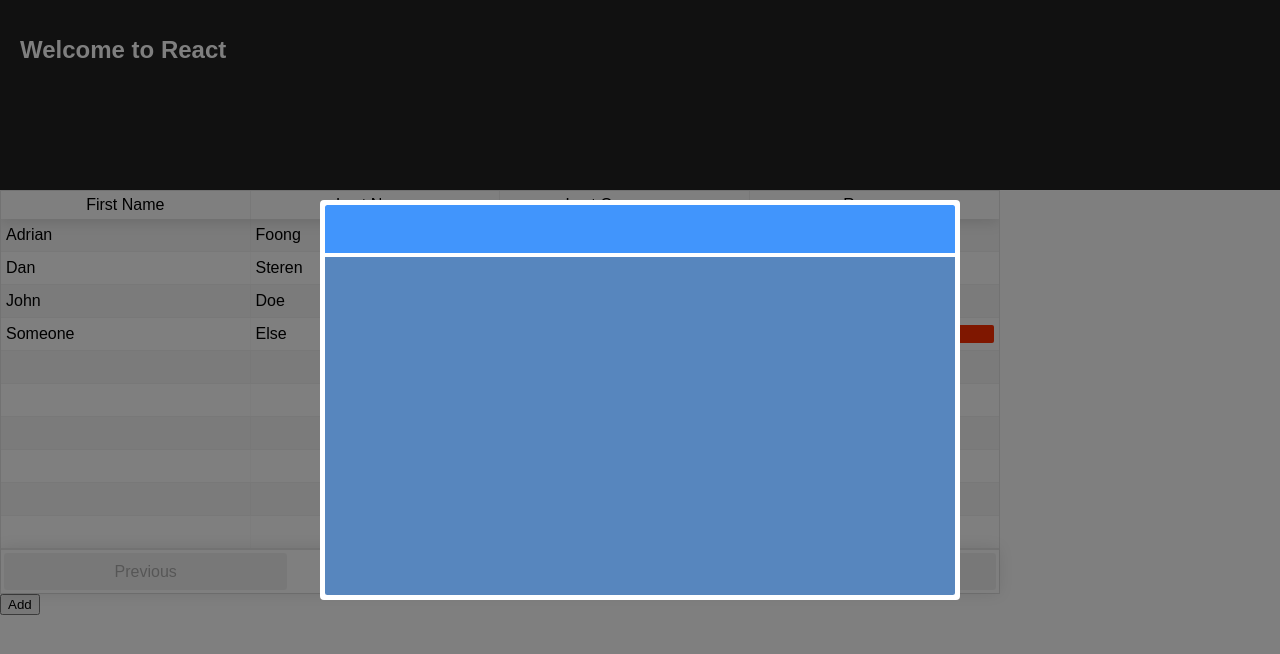
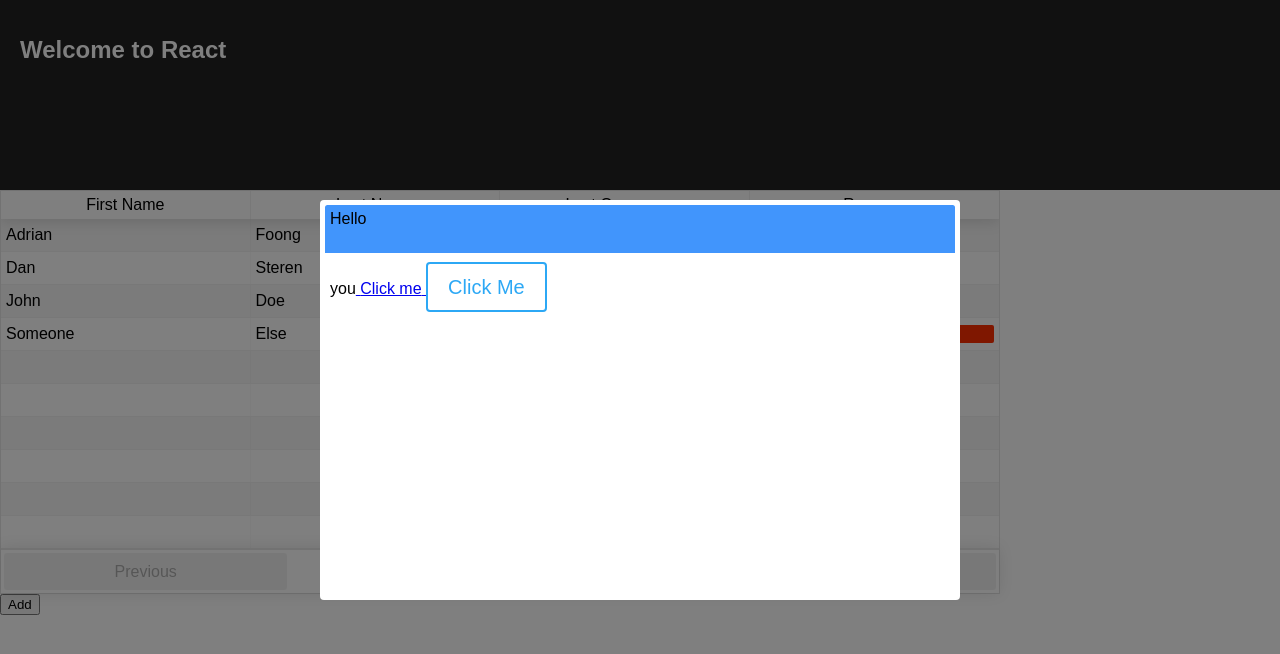
Before and after one commit to adrfoong/felix, a React (Create React App) app: page / in a window 1280 px wide. Both pictures are taken after a click on the button "Add". Shown: the top 654 px of the page. Built offline with nearby package versions, Linux system fonts and the light colour scheme.

Commit message:
add button

```diff
--- a/src/App.css
+++ b/src/App.css
@@ -187,54 +187,3 @@ body * {
   left: 25%; */
   /* background: red */
 }
-
-.modal-container {
-  box-sizing: border-box;
-  width: 50%;
-  height: 50%;
-  background-color: white;
-  position: absolute;
-  top: 25%;
-  left: 25%;
-
-  border-radius: 4px;
-  padding: 5px;
-  /* border-bottom-left-radius: 0; */
-  /* border: 4px solid #4195fc; */
-
-
-}
-
-.modal::before {
-  content: '';
-  width: 100vw;
-  height: 100vh;
-  background-color: rgba(0, 0, 0, .5);
-  position: fixed;
-  top: 0;
-  left: 0;
-}
-
-.modal-header.basic {
-  box-sizing: border-box;
-  background-color: #4195fc;
-  height: 50px;
-  border-radius: 2.5px;
-  border-bottom-left-radius: 0;
-  border-bottom-right-radius: 0;
-
-  padding: 5px;
-  border-bottom: 2.5px solid white;
-}
-
-.modal-body.basic {
-  box-sizing: border-box;
-  background-color: #5786be;
-  height: calc(100% - 50px);
-  border-radius: 2.5px;
-  border-top-left-radius: 0;
-  border-top-right-radius: 0;
-
-  padding: 5px;
-  border-top: 2.5px solid white;
-}
--- a/src/App.js
+++ b/src/App.js
@@ -11,7 +11,7 @@ import './App.css';
 
 import occurrences from './occurrences';
 import OccurrenceTable from './OccurrenceTable';
-import Modal from './Modal';
+import { BasicModal } from './Modal';
 
 
 // const Card = props => (
@@ -60,12 +60,6 @@ import Modal from './Modal';
 //   CardType: PropTypes.func.isRequired,
 // };
 
-const ModalContent = props => (
-  <div className='modal-content'>
-      TEST
-  </div>
-  );
-
 export default class App extends Component {
     constructor(props, context) {
       super(props, context);
@@ -93,7 +87,7 @@ export default class App extends Component {
           </header>
           <OccurrenceTable data={this.test} />
           <button onClick={() => this.openModal()}>Add</button>
-          { modalActive ? <Modal><ModalContent /></Modal> : null}
+          { modalActive ? <BasicModal header='Hello' body='you' /> : null}
         </div>
       );
     }
--- /dev/null
+++ b/src/Button.css
@@ -0,0 +1,35 @@
+.button {
+  box-sizing: border-box;
+  height: 50px;
+  /* width: 3em; */
+
+  -webkit-border-radius: 4;
+  -moz-border-radius: 4;
+  border-radius: 4px;
+  border: none;
+  font-family: Arial;
+  color: #ffffff;
+  font-size: 20px;
+  background: #2ca8f5;
+  padding: 10px 20px 10px 20px;
+  text-decoration: none;
+  cursor: pointer;
+}
+
+.button:hover {
+  background: #3498db;
+}
+
+.button.outline {
+  font-family: Arial;
+  color: #2ca8f5;
+  font-size: 20px;
+  background: #ffffff;
+  padding: 10px 20px 10px 20px;
+  border: solid #2ca8f5 2px;
+}
+
+.button.outline:hover {
+  color: #ffffff;
+  background: #2ca8f5;
+}
--- /dev/null
+++ b/src/Button.js
@@ -0,0 +1,50 @@
+import React from 'react';
+import PropTypes from 'prop-types';
+import classNames from 'classnames';
+
+import './Button.css';
+
+const Button = props => {
+  const { href, onClick, children } = props;
+  return href ? <a href={href}> { children } </a> : <button onClick={onClick} className='button'> { children } </button>;
+};
+
+const requiredProps = ['href', 'onClick'];
+
+const oneOrTheOther = (props, componentName, propPool) => {
+  const error = !propPool.some(prop => props[prop])
+
+  if (error) {
+    const list = propPool.join(', ');
+    return new Error(`One of these props must be supplied to ${componentName}: ${list}`);
+  }
+};
+
+Button.propTypes = {
+  href: (props, propName, componentName) => {
+    const error = oneOrTheOther(props, componentName, requiredProps);
+    if (error) {
+      return error;
+    } else if (props[propName] && typeof props[propName] !== 'string') {
+      return new Error(`\`href\` supplied to  ${componentName} needs to be a string.`);
+    }
+    return null;
+  },
+  onClick: (props, propName, componentName) => {
+    const error = oneOrTheOther(props, componentName, requiredProps);
+    if (error) {
+      return error;
+    } else if (props[propName] && typeof props[propName] !== 'function') {
+      return new Error(`\`onClick\` supplied to  ${componentName} needs to be a function.`);
+    }
+    return null;
+  },
+  children: PropTypes.node.isRequired,
+};
+
+Button.defaultProps = {
+  href: undefined,
+  onClick: undefined,
+}
+
+export default Button;
--- /dev/null
+++ b/src/Modal.css
@@ -0,0 +1,85 @@
+.modal-container {
+  box-sizing: border-box;
+  width: 50%;
+  height: 50%;
+  background-color: white;
+  position: absolute;
+  top: 25%;
+  left: 25%;
+
+  border-radius: 4px;
+  padding: 5px;
+  /* border-bottom-left-radius: 0; */
+  /* border: 4px solid #4195fc; */
+
+}
+
+.modal::before {
+  content: '';
+  width: 100vw;
+  height: 100vh;
+  background-color: rgba(0, 0, 0, .5);
+  position: fixed;
+  top: 0;
+  left: 0;
+}
+
+.modal-header.basic {
+  box-sizing: border-box;
+  background-color: #4195fc;
+  height: 50px;
+  border-radius: 2.5px;
+  border-bottom-left-radius: 0;
+  border-bottom-right-radius: 0;
+
+  padding: 5px;
+  border-bottom: 2.5px solid white;
+}
+
+.modal-body.basic {
+  box-sizing: border-box;
+  /* background-color: #5786be; */
+  height: calc(100% - 50px);
+  border-radius: 2.5px;
+  border-top-left-radius: 0;
+  border-top-right-radius: 0;
+
+  padding: 5px;
+  border-top: 2.5px solid white;
+}
+
+.button {
+  box-sizing: border-box;
+  height: 50px;
+  /* width: 3em; */
+
+  -webkit-border-radius: 4;
+  -moz-border-radius: 4;
+  border-radius: 4px;
+  border: none;
+  font-family: Arial;
+  color: #ffffff;
+  font-size: 20px;
+  background: #2ca8f5;
+  padding: 10px 20px 10px 20px;
+  text-decoration: none;
+  cursor: pointer;
+}
+
+.button:hover {
+  background: #3498db;
+}
+
+.button.outline {
+  font-family: Arial;
+  color: #2ca8f5;
+  font-size: 20px;
+  background: #ffffff;
+  padding: 10px 20px 10px 20px;
+  border: solid #2ca8f5 2px;
+}
+
+.button.outline:hover {
+  color: #ffffff;
+  background: #2ca8f5;
+}
--- a/src/Modal.js
+++ b/src/Modal.js
@@ -1,35 +1,13 @@
 import React, { Component } from 'react';
 import ReactDOM from 'react-dom';
 import PropTypes from 'prop-types';
+import classNames from 'classnames';
 
-const ModalContainer = props => {
-  return (
-    <div className='modal-container'>
-      { props.children }
-    </div>
-  );
-};
+import Button from './Button';
 
-ModalContainer.propTypes = {
-  children: PropTypes.element.isRequired,
-};
+import './Modal.css';
 
-const BasicModal = props => {
-  const { header, body } = props;
-  return (
-    <div className='modal-container basic'>
-      <div className='modal-header basic'>{header}</div>
-      <div className='modal-body basic'>{body}</div>
-    </div>
-  );
-};
-
-BasicModal.propTypes = {
-    header: PropTypes.element.isRequired,
-    body: PropTypes.element.isRequired,
-};
-
-export default class Modal extends Component {
+class Modal extends Component {
   constructor(props) {
     super(props);
     this.el = document.createElement('div');
@@ -47,12 +25,13 @@ export default class Modal extends Component {
   render() {
     this.el.classList.add('modal');
 
-    const { header, body } = this.props;
+    const { children } = this.props;
 
     return ReactDOM.createPortal(
-      <BasicModal header={header} body={body}>
-        {this.props.children}
-      </BasicModal>,
+      // <BasicModal header={header} body={body}>
+      //   {this.props.children}
+      // </BasicModal>,
+      children,
       this.el
     );
   }
@@ -60,7 +39,52 @@ export default class Modal extends Component {
 
 Modal.propTypes = {
   children: PropTypes.element.isRequired,
-  header: PropTypes.element.isRequired,
-  body: PropTypes.element.isRequired,
+  // header: PropTypes.element.isRequired,
+  // body: PropTypes.element.isRequired,
 // target: PropTypes.instanceOf(Element).isRequired,
 };
+
+const ModalContainer = props => {
+  const { className } = props;
+
+  return (
+    <div className={classNames('modal-container', className)}>
+      { props.children }
+    </div>
+  );
+};
+
+ModalContainer.propTypes = {
+  children: PropTypes.oneOfType([
+    PropTypes.arrayOf(PropTypes.element),
+    PropTypes.element,
+  ]).isRequired,
+  className: PropTypes.string,
+};
+
+ModalContainer.defaultProps = {
+  className: '',
+};
+
+const BasicModal = props => {
+  const { header, body } = props;
+  return (
+    <Modal>
+      <ModalContainer className='basic'>
+        <div className='modal-header basic'>{header}</div>
+        <div className='modal-body basic'>
+          {body}
+          <Button href='asd'>Click me</Button>
+          <button className='button outline'>Click Me</button>
+        </div>
+      </ModalContainer>
+    </Modal>
+  );
+};
+
+BasicModal.propTypes = {
+    header: PropTypes.string.isRequired,
+    body: PropTypes.string.isRequired,
+};
+
+export { BasicModal, Modal };
```
